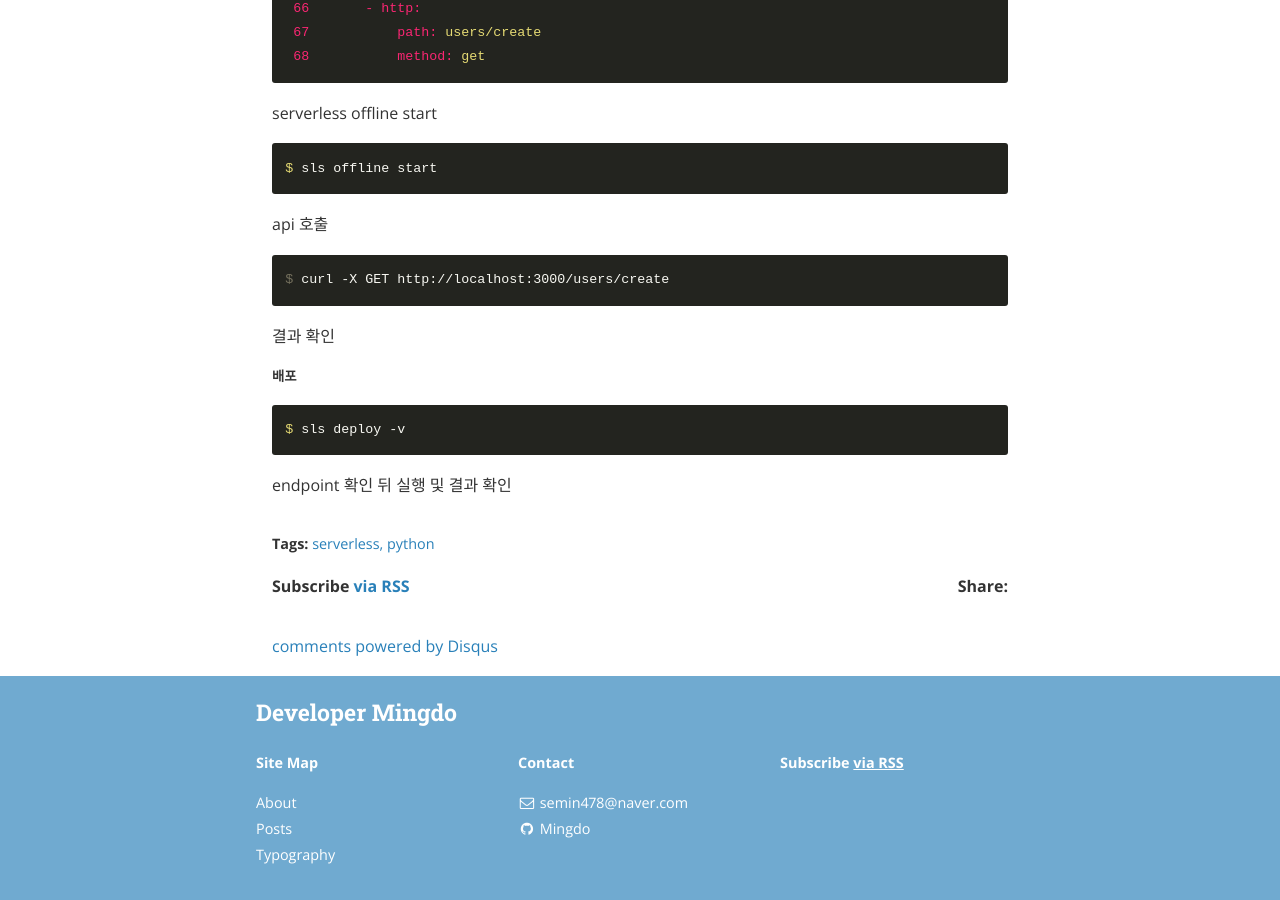
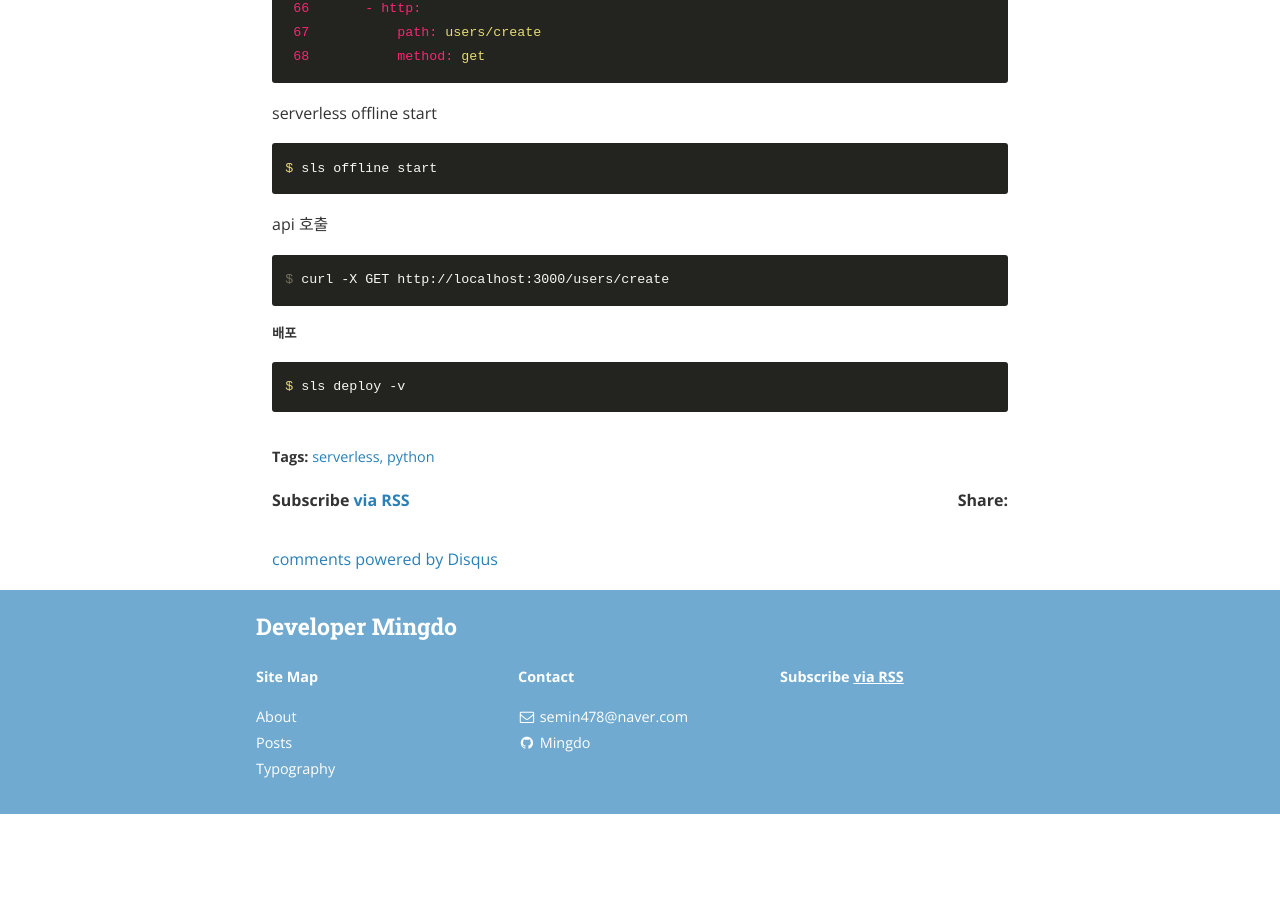
Before and after one commit to mingdo/mingdo.github.io, a Jekyll site: the page built from _posts/serverless/2019-10-30-setup-serverless-with-python.md, in a window 1280 px wide and 900 px high, scrolled down 2464 px. Built offline with Jekyll 4.4.1, drawn with Linux system fonts in a browser that asks for light colours; nearby versions of some CDN libraries; comment, search, counter and statistics services are not loaded; after the commit the page ends 3278 px from its top, so only the background shows below that.

Commit message:
Update 2019-10-30-setup-serverless-with-python.md

````diff
--- a/_posts/serverless/2019-10-30-setup-serverless-with-python.md
+++ b/_posts/serverless/2019-10-30-setup-serverless-with-python.md
@@ -107,12 +107,8 @@ api 호출
 $ curl -X GET http://localhost:3000/users/create
 ```
 
-결과 확인
-
 ##### 배포
 
 ```
 $ sls deploy -v
 ```
-
-endpoint 확인 뒤 실행 및 결과 확인
````
